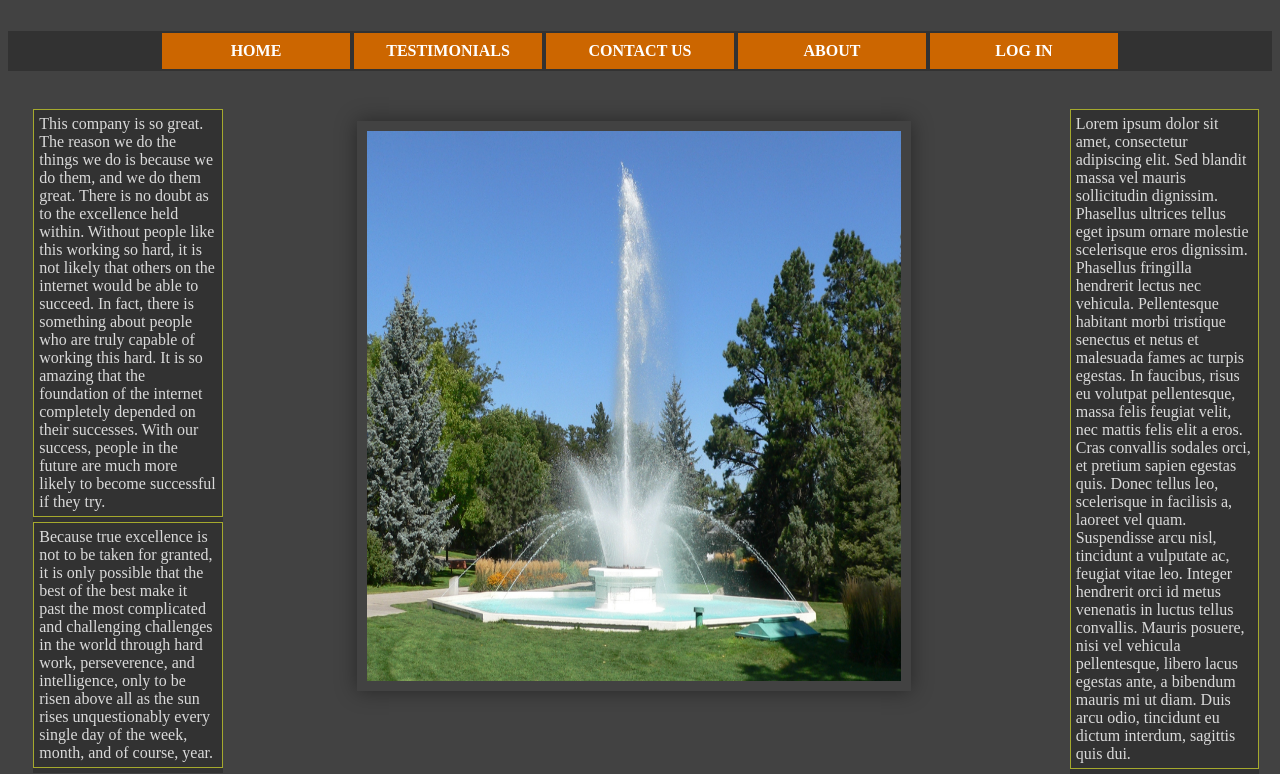
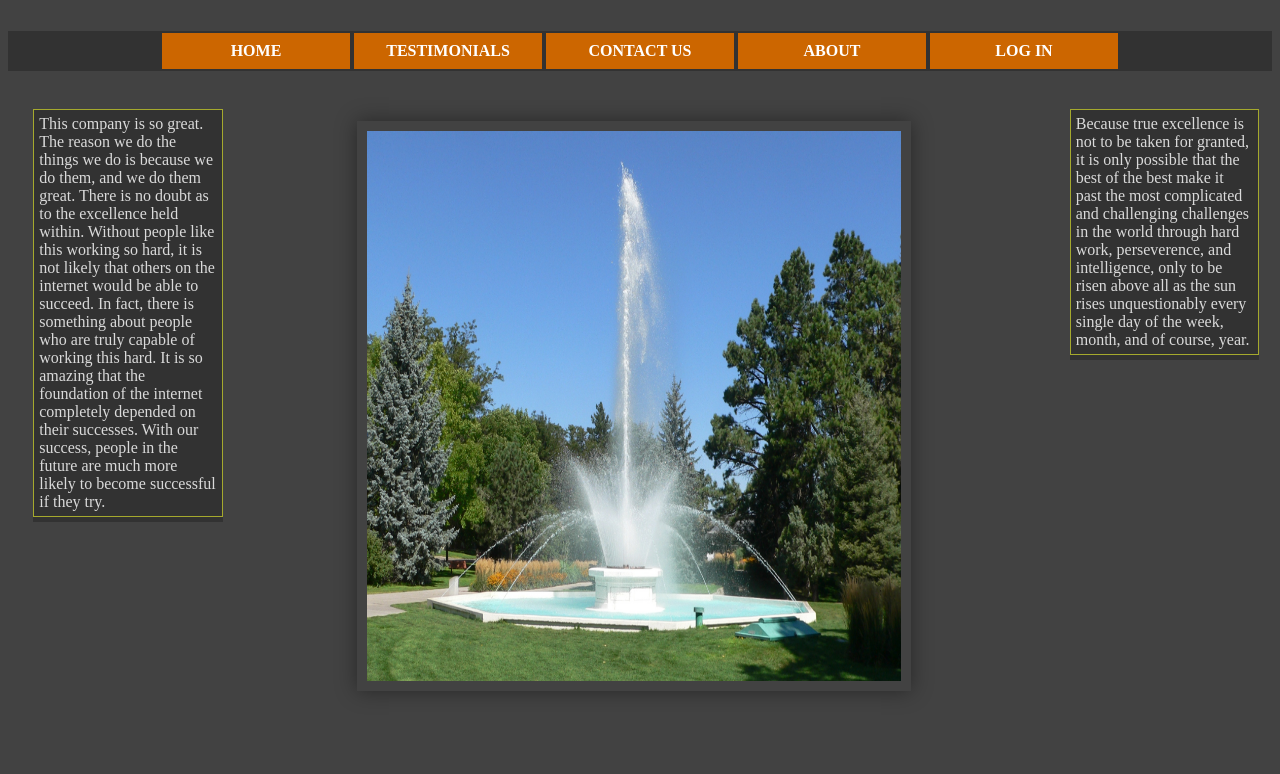
Before and after one commit to ISEAGE-ISU/cdc2-2015-www, a Django app: page / in a window 1280 px wide. Shown: the part 84-858 px from the top of the page. After the commit the page ends 776 px from the top, so only its background shows below. Run offline with Django 3.2, Linux system fonts and the light colour scheme; some libraries are stand-ins or nearby versions.

Commit message:
Update homepage

```diff
--- a/cdc/templates/cdc/index.html
+++ b/cdc/templates/cdc/index.html
@@ -10,10 +10,6 @@
             Without people like this working so hard, it is not likely that others on the internet would be able to succeed. In fact, there is something about people who
             are truly capable of working this hard. It is so amazing that the foundation of the internet completely depended on their successes. With our success, people
             in the future are much more likely to become successful if they try.
-        </div>
-        <div class="section">
-            Because true excellence is not to be taken for granted, it is only possible that the best of the best make it past the most complicated and challenging challenges in
-            the world through hard work, perseverence, and intelligence, only to be risen above all as the sun rises unquestionably every single day of the week, month, and of course, year.
         </div>
     </div>
     <script src="{% static 'cdc/jquery.min.js' %}"></script>
@@ -51,8 +47,9 @@
         </div>
     </div>
     <div class="bar">
-         <div class="section">
-           Lorem ipsum dolor sit amet, consectetur adipiscing elit. Sed blandit massa vel mauris sollicitudin dignissim. Phasellus ultrices tellus eget ipsum ornare molestie scelerisque eros dignissim. Phasellus fringilla hendrerit lectus nec vehicula. Pellentesque habitant morbi tristique senectus et netus et malesuada fames ac turpis egestas. In faucibus, risus eu volutpat pellentesque, massa felis feugiat velit, nec mattis felis elit a eros. Cras convallis sodales orci, et pretium sapien egestas quis. Donec tellus leo, scelerisque in facilisis a, laoreet vel quam. Suspendisse arcu nisl, tincidunt a vulputate ac, feugiat vitae leo. Integer hendrerit orci id metus venenatis in luctus tellus convallis. Mauris posuere, nisi vel vehicula pellentesque, libero lacus egestas ante, a bibendum mauris mi ut diam. Duis arcu odio, tincidunt eu dictum interdum, sagittis quis dui.
+        <div class="section">
+            Because true excellence is not to be taken for granted, it is only possible that the best of the best make it past the most complicated and challenging challenges in
+            the world through hard work, perseverence, and intelligence, only to be risen above all as the sun rises unquestionably every single day of the week, month, and of course, year.
         </div>
     </div>
 {% endblock %}
```
